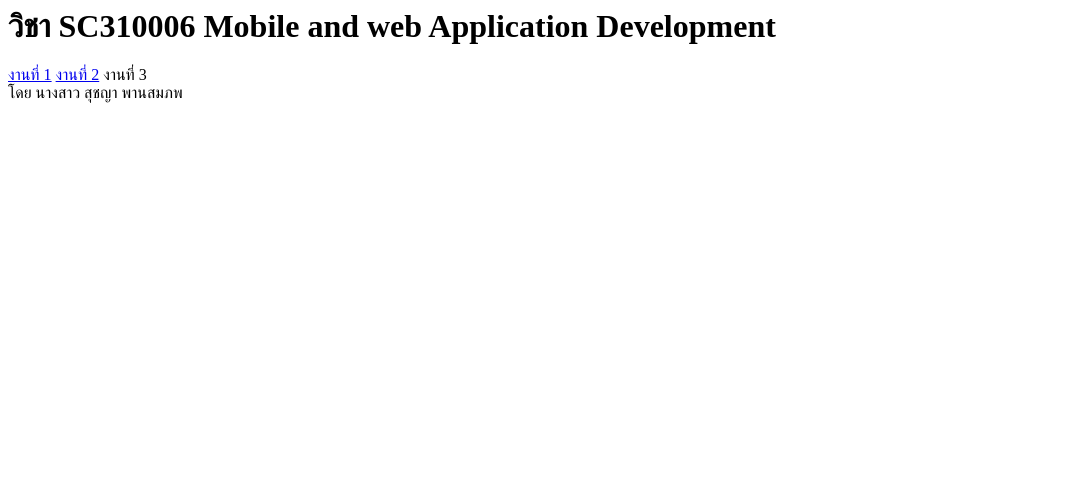
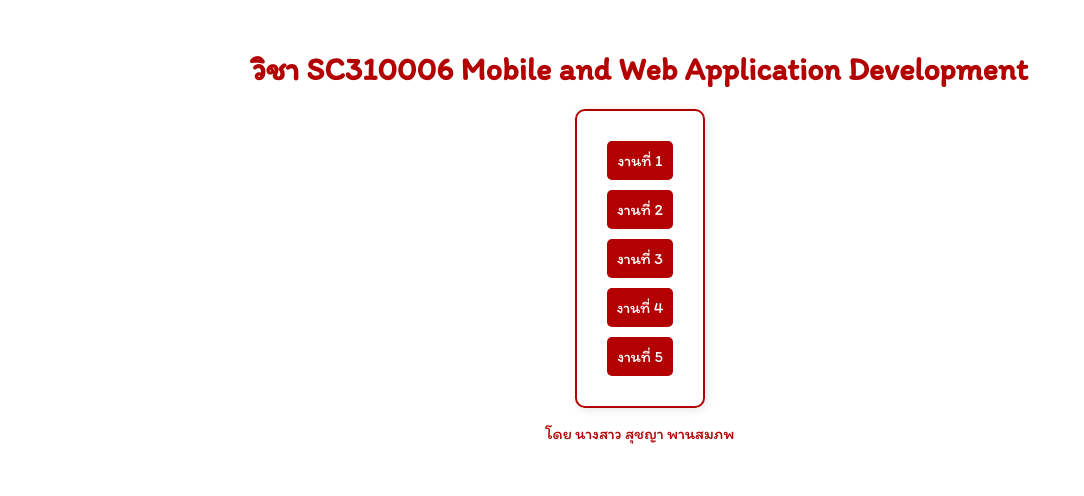
Before and after one commit to LnwzaFancy/Web2024, a plain HTML site: page index.html in a window 1280 px wide. Shown: the whole page, without its empty margins (0-1084 px from the left). Drawn offline with Linux system fonts and the light colour scheme.

Commit message:
Update index.html

```diff
--- a/index.html
+++ b/index.html
@@ -1,12 +1,90 @@
-<htm1>
-    <body>
-      <h1>วิชา SC310006 Mobile and web Application Development </h1>
-      <u1>
-        <div>
-        <a href="work1/work1.html">งานที่ 1</a>
-        <a href="work2/work2.htmal">งานที่ 2</a>
-        <a>งานที่ 3</a>
-        </div>
-      โดย นางสาว สุชญา พานสมภพ
-    </body>
-  </htm1>
+<!DOCTYPE html>
+<html lang="th">
+<head>
+    <meta charset="UTF-8">
+    <meta name="viewport" content="width=device-width, initial-scale=1.0">
+    <title>SC310006 - งานนักศึกษา</title>
+    <style>
+        @import url('https://fonts.googleapis.com/css2?family=Itim&display=swap');
+
+        body {
+            font-family: 'Itim', cursive;
+            background-color: white;
+            text-align: center;
+            color: #b30000;
+            margin: 50px;
+        }
+        h1 {
+            color: #b30000;
+        }
+        .container {
+            background: #fff;
+            border: 2px solid #b30000;
+            padding: 20px;
+            border-radius: 10px;
+            display: inline-block;
+            box-shadow: 2px 2px 10px rgba(0, 0, 0, 0.1);
+        }
+        a {
+            display: block;
+            text-decoration: none;
+            color: white;
+            background-color: #b30000;
+            padding: 10px;
+            margin: 10px;
+            border-radius: 5px;
+            transition: 0.3s;
+        }
+        a:hover {
+            background-color: #ff4d4d;
+        }
+        .popup {
+            display: none;
+            position: fixed;
+            top: 50%;
+            left: 50%;
+            transform: translate(-50%, -50%);
+            background: white;
+            padding: 20px;
+            border: 2px solid #b30000;
+            box-shadow: 2px 2px 10px rgba(0, 0, 0, 0.2);
+            border-radius: 10px;
+        }
+        .popup button {
+            background: #b30000;
+            color: white;
+            border: none;
+            padding: 5px 10px;
+            cursor: pointer;
+            margin-top: 10px;
+            border-radius: 5px;
+        }
+    </style>
+</head>
+<body>
+    <h1>วิชา SC310006 Mobile and Web Application Development</h1>
+    <div class="container">
+        <a href="#" onclick="showPopup('งานที่ 1', 'work1.html')">งานที่ 1</a>
+        <a href="#" onclick="showPopup('งานที่ 2', '/work2/work2.html')">งานที่ 2</a>
+        <a href="#" onclick="showPopup('งานที่ 3', '/work3/work3.html')">งานที่ 3</a>
+        <a href="#" onclick="showPopup('งานที่ 4', '/work4/work4.html')">งานที่ 4</a>
+        <a href="#" onclick="showPopup('งานที่ 5', '/work5/work5.html')">งานที่ 5</a>
+    </div>
+    <p>โดย นางสาว สุชญา พานสมภพ</p>
+
+    <div id="popup" class="popup">
+        <p id="popup-text"></p>
+        <button onclick="closePopup()">ปิด</button>
+    </div>
+
+    <script>
+        function showPopup(title, link) {
+            document.getElementById('popup-text').innerHTML = title + "<br><a href='" + link + "' target='_blank'>ไปยังงาน</a>";
+            document.getElementById('popup').style.display = 'block';
+        }
+        function closePopup() {
+            document.getElementById('popup').style.display = 'none';
+        }
+    </script>
+</body>
+</html>
```
